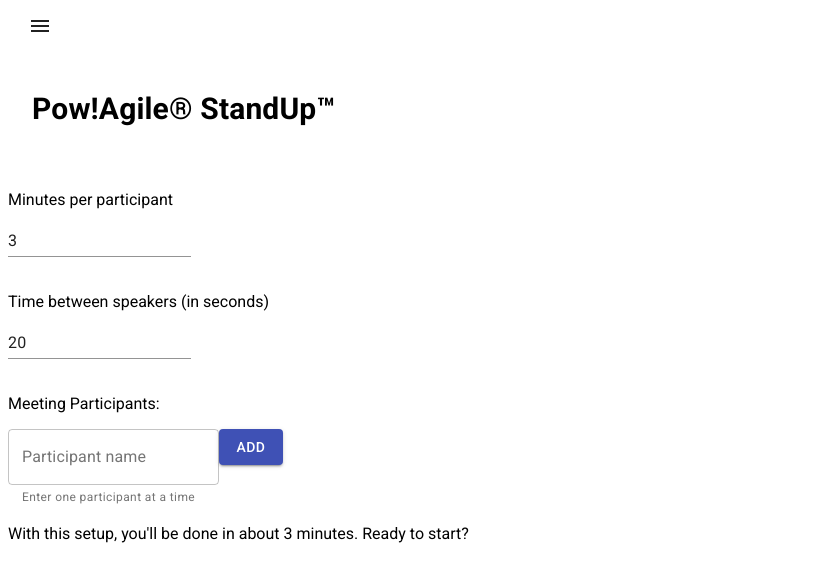
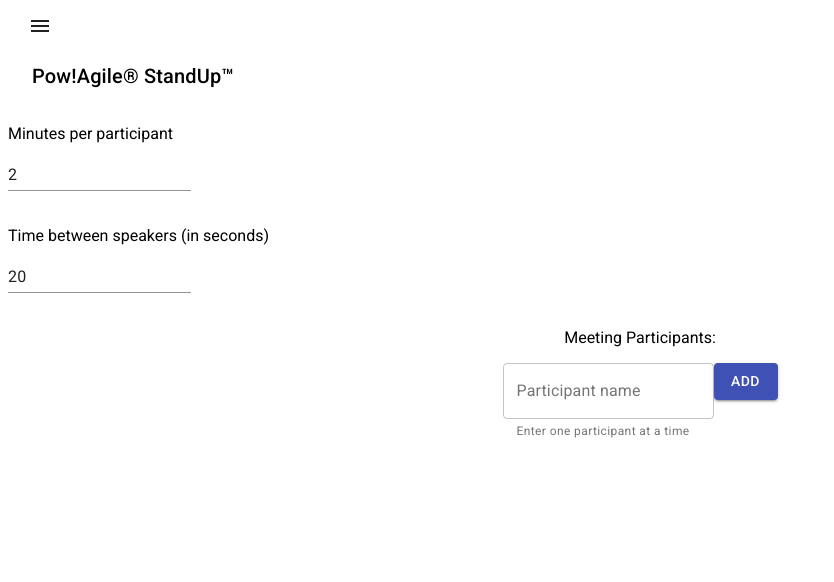
Before and after one commit to atTommy98/powagile_front_end, a React (Create React App) app: page / in a window 1280 px wide. Shown: the top 582 px of the page, without its empty margins (0-834 px from the left). Built offline with nearby package versions, Linux system fonts and the light colour scheme.

Commit message:
general layout/content done

```diff
--- a/src/pages/StandUpPage/StandUpPage.js
+++ b/src/pages/StandUpPage/StandUpPage.js
@@ -1,5 +1,5 @@
 // React
-import { useState } from "react";
+import { useState, useEffect } from "react";
 
 // Material UI
 import { Input } from "@material-ui/core";
@@ -7,18 +7,24 @@ import { DialogTitle } from "@material-ui/core";
 import TextField from "@material-ui/core/TextField";
 import Paper from "@material-ui/core/Paper";
 import Button from "@material-ui/core/Button";
+import DeleteForeverIcon from "@material-ui/icons/DeleteForever";
+import EditIcon from "@material-ui/icons/Edit";
 
 // CSS
 import "./StandUpPage.css";
 
 export default function StandUpPage() {
-  const [minutesPerParticipant, setMinutesPerParticipant] = useState(3);
+  const [minutesPerParticipant, setMinutesPerParticipant] = useState(2);
   const [timeBetweenSpeakers, setTimeBetweenSpeakers] = useState(20);
-  const [totalMeetingTime, setTotalMeetingTime] = useState(3);
+  const [totalMeetingTime, setTotalMeetingTime] = useState(0);
 
   const [participants, setParticipants] = useState({
     participantBeingEntered: "",
     listOfParticipants: [],
+  });
+
+  useEffect(() => {
+    calculateMeetingTime();
   });
 
   function calculateMeetingTime() {
@@ -34,10 +40,10 @@ export default function StandUpPage() {
     const timeBetweenSpeakersInSeconds = people * bufferTime;
 
     // Sum, and convert to minutes
-    const totalTimeInMinutes =
-      (speakingTimeInSeconds + timeBetweenSpeakersInSeconds) / 60;
+    const totalTimeInMinutes = Math.round(
+      (speakingTimeInSeconds + timeBetweenSpeakersInSeconds) / 60
+    );
     setTotalMeetingTime(totalTimeInMinutes);
-    console.log(totalTimeInMinutes);
   }
 
   function addParticipant(event) {
@@ -66,9 +72,7 @@ export default function StandUpPage() {
   return (
     <div>
       <div className="participantsSection">
-        <DialogTitle>
-          <h2>Pow!Agile® StandUp™</h2>
-        </DialogTitle>
+        <DialogTitle>Pow!Agile® StandUp™</DialogTitle>
 
         <p>Minutes per participant</p>
 
@@ -76,7 +80,7 @@ export default function StandUpPage() {
           type="number"
           variant="outlined"
           defaultValue={minutesPerParticipant}
-          onChange={setMinutesPerParticipant}
+          onChange={(e) => setMinutesPerParticipant(Number(e.target.value))}
         />
         <br />
         <br />
@@ -85,11 +89,12 @@ export default function StandUpPage() {
           type="number"
           variant="outlined"
           defaultValue={timeBetweenSpeakers}
+          onChange={(e) => setTimeBetweenSpeakers(Number(e.target.value))}
         />
         <br />
         <br />
 
-        <form onSubmit={addParticipant}>
+        <form onSubmit={addParticipant} style={{ textAlign: "center" }}>
           <p>Meeting Participants:</p>
           <TextField
             label="Participant name"
@@ -104,20 +109,39 @@ export default function StandUpPage() {
           </Button>
 
           {participants.listOfParticipants
-            ? participants.listOfParticipants.map((name) => (
-                <Paper>
+            ? participants.listOfParticipants.map((name, i) => (
+                <Paper key={i}>
                   <p>{name}</p>
-                  <Button variant="contained">✏ Edit</Button>
-                  <Button variant="contained">❌ Delete</Button>
+                  <Button variant="contained">
+                    <EditIcon /> Edit
+                  </Button>
+                  &nbsp;&nbsp;
+                  <Button variant="contained">
+                    <DeleteForeverIcon /> Delete
+                  </Button>
                 </Paper>
               ))
             : null}
         </form>
 
-        <p>
-          With this setup, you'll be done in about {totalMeetingTime} minutes.
-          Ready to start?
-        </p>
+        {totalMeetingTime !== 0 ? (
+          <p>
+            With this setup, you'll be done in about{" "}
+            <b>{totalMeetingTime} minutes.</b> Ready to start?
+          </p>
+        ) : null}
+
+        {totalMeetingTime !== 0 ? (
+          <center>
+            <Button size="medium" color="secondary">
+              Go Back
+            </Button>
+            &nbsp;&nbsp;
+            <Button size="large" color="primary" variant="contained">
+              Start StandUp™
+            </Button>
+          </center>
+        ) : null}
       </div>
     </div>
   );
```
Also changed, not shown: 1 other file (tests, documents, lock files or other folders).
